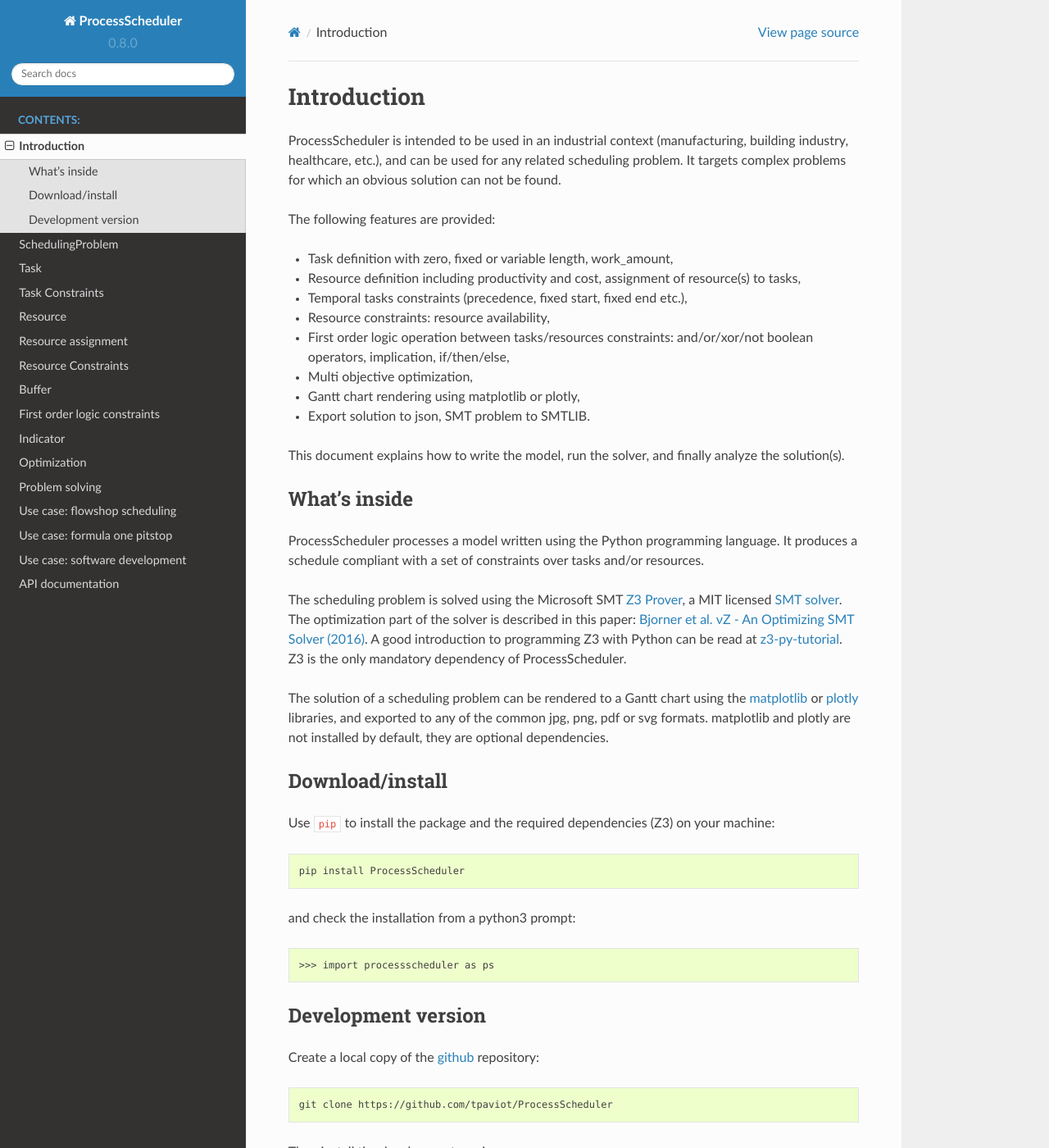
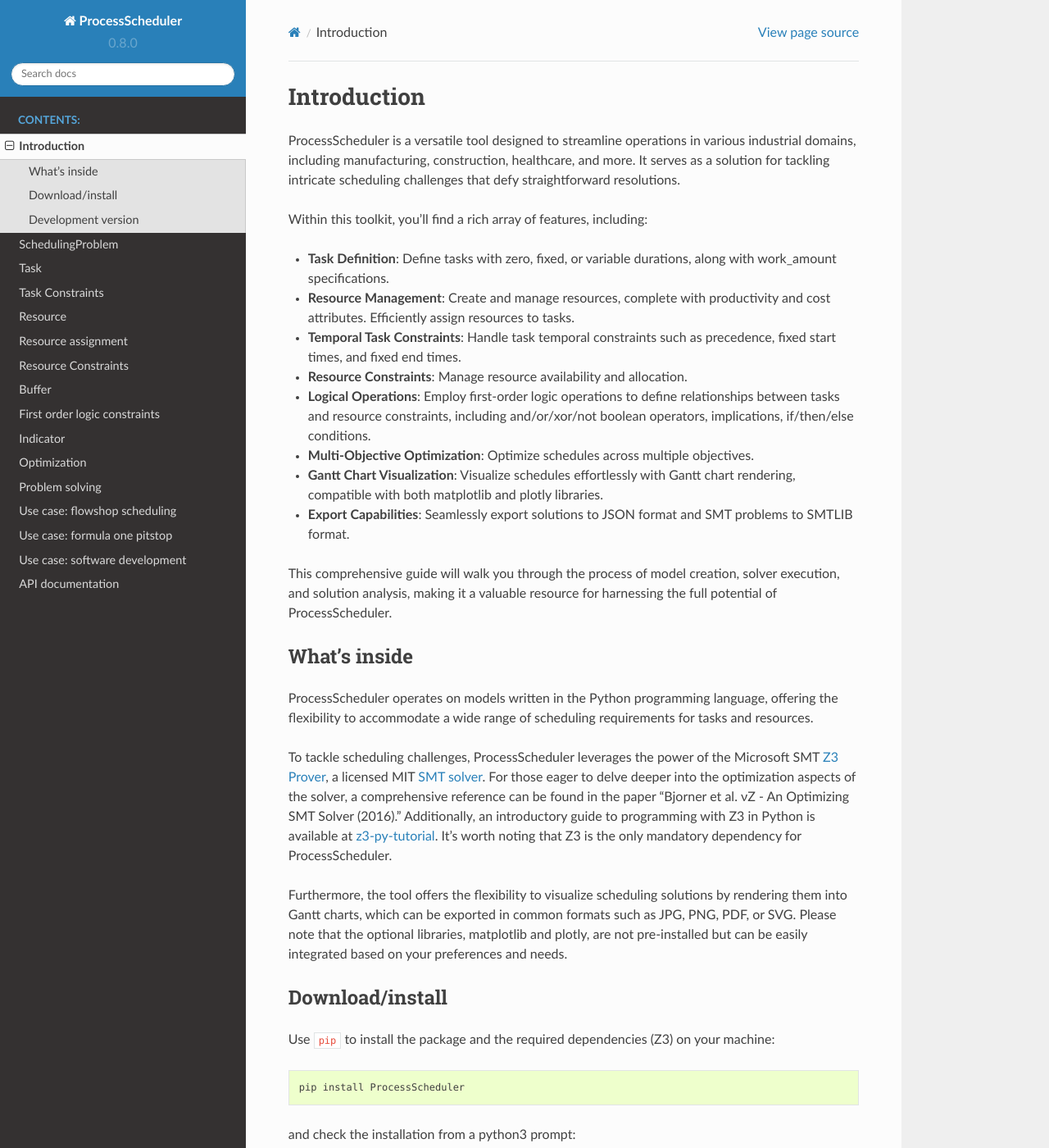
Before and after one commit to tpaviot/ProcessScheduler, a Sphinx documentation site: the page built from doc/introduction.rst, in a window 1280 px wide and 1400 px high. Shown: the whole window at 82% size. Built offline with Sphinx 7.4.7 and the Read the Docs theme 2.0.0, drawn with Linux system fonts in a browser that asks for light colours.

Commit message:
update doc/introduction

```diff
--- a/doc/introduction.rst
+++ b/doc/introduction.rst
@@ -1,39 +1,39 @@
+************
 Introduction
-============
+************
 
-ProcessScheduler is intended to be used in an industrial context (manufacturing, building industry, healthcare, etc.), and can be used for any related scheduling problem. It targets complex problems for which an obvious solution can not be found.
+ProcessScheduler is a versatile tool designed to streamline operations in various industrial domains, including manufacturing, construction, healthcare, and more. It serves as a solution for tackling intricate scheduling challenges that defy straightforward resolutions.
 
-The following features are provided:
+Within this toolkit, you'll find a rich array of features, including:
 
-- Task definition with zero, fixed or variable length, work_amount,
+- **Task Definition**: Define tasks with zero, fixed, or variable durations, along with work_amount specifications.
 
-- Resource definition including productivity and cost, assignment of resource(s) to tasks,
+- **Resource Management**: Create and manage resources, complete with productivity and cost attributes. Efficiently assign resources to tasks.
 
-- Temporal tasks constraints (precedence, fixed start, fixed end etc.),
+- **Temporal Task Constraints**: Handle task temporal constraints such as precedence, fixed start times, and fixed end times.
 
-- Resource constraints: resource availability,
+- **Resource Constraints**: Manage resource availability and allocation.
 
-- First order logic operation between tasks/resources constraints: and/or/xor/not boolean operators, implication, if/then/else,
+- **Logical Operations**: Employ first-order logic operations to define relationships between tasks and resource constraints, including and/or/xor/not boolean operators, implications, if/then/else conditions.
 
-- Multi objective optimization,
+- **Multi-Objective Optimization**: Optimize schedules across multiple objectives.
 
-- Gantt chart rendering using matplotlib or plotly,
+- **Gantt Chart Visualization**: Visualize schedules effortlessly with Gantt chart rendering, compatible with both matplotlib and plotly libraries.
 
-- Export solution to json, SMT problem to SMTLIB.
+- **Export Capabilities**: Seamlessly export solutions to JSON format and SMT problems to SMTLIB format.
 
-This document explains how to write the model, run the solver, and finally analyze the solution(s).
+This comprehensive guide will walk you through the process of model creation, solver execution, and solution analysis, making it a valuable resource for harnessing the full potential of ProcessScheduler.
 
 What's inside
--------------
+=============
+ProcessScheduler operates on models written in the Python programming language, offering the flexibility to accommodate a wide range of scheduling requirements for tasks and resources.
 
-ProcessScheduler processes a model written using the Python programming language. It produces a schedule compliant with a set of constraints over tasks and/or resources.
+To tackle scheduling challenges, ProcessScheduler leverages the power of the Microsoft SMT `Z3 Prover <https://github.com/Z3Prover/z3>`_, a licensed MIT `SMT solver <https://en.wikipedia.org/wiki/Satisfiability_modulo_theories>`_. For those eager to delve deeper into the optimization aspects of the solver, a comprehensive reference can be found in the paper "Bjorner et al. νZ - An Optimizing SMT Solver (2016)." Additionally, an introductory guide to programming with Z3 in Python is available at `z3-py-tutorial <https://ericpony.github.io/z3py-tutorial/guide-examples.htm>`_. It's worth noting that Z3 is the only mandatory dependency for ProcessScheduler.
 
-The scheduling problem is solved using the Microsoft SMT `Z3 Prover <https://github.com/Z3Prover/z3>`_, a MIT licensed `SMT solver <https://en.wikipedia.org/wiki/Satisfiability_modulo_theories>`_. The optimization part of the solver is described in this paper: `Bjorner et al. νZ - An Optimizing SMT Solver (2016) <https://www.microsoft.com/en-us/research/wp-content/uploads/2016/02/nbjorner-nuz.pdf>`_. A good introduction to programming Z3 with Python can be read at `z3-py-tutorial <https://ericpony.github.io/z3py-tutorial/guide-examples.htm>`_. Z3 is the only mandatory dependency of ProcessScheduler.
-
-The solution of a scheduling problem can be rendered to a Gantt chart using the `matplotlib <https://www.matplotlib.org>`_ or `plotly <https://plotly.com/>`_ libraries, and exported to any of the common jpg, png, pdf or svg formats. matplotlib and plotly are not installed by default, they are optional dependencies.
+Furthermore, the tool offers the flexibility to visualize scheduling solutions by rendering them into Gantt charts, which can be exported in common formats such as JPG, PNG, PDF, or SVG. Please note that the optional libraries, matplotlib and plotly, are not pre-installed but can be easily integrated based on your preferences and needs.
 
 Download/install
-----------------
+================
 Use ``pip`` to install the package and the required dependencies (Z3) on your machine:
 
 .. code-block:: bash
@@ -47,7 +47,7 @@
     >>> import processscheduler as ps
 
 Development version
--------------------
+===================
 Create a local copy of the `github <https://github.com/tpaviot/ProcessScheduler>`_ repository:
 
 .. code-block:: bash
```
